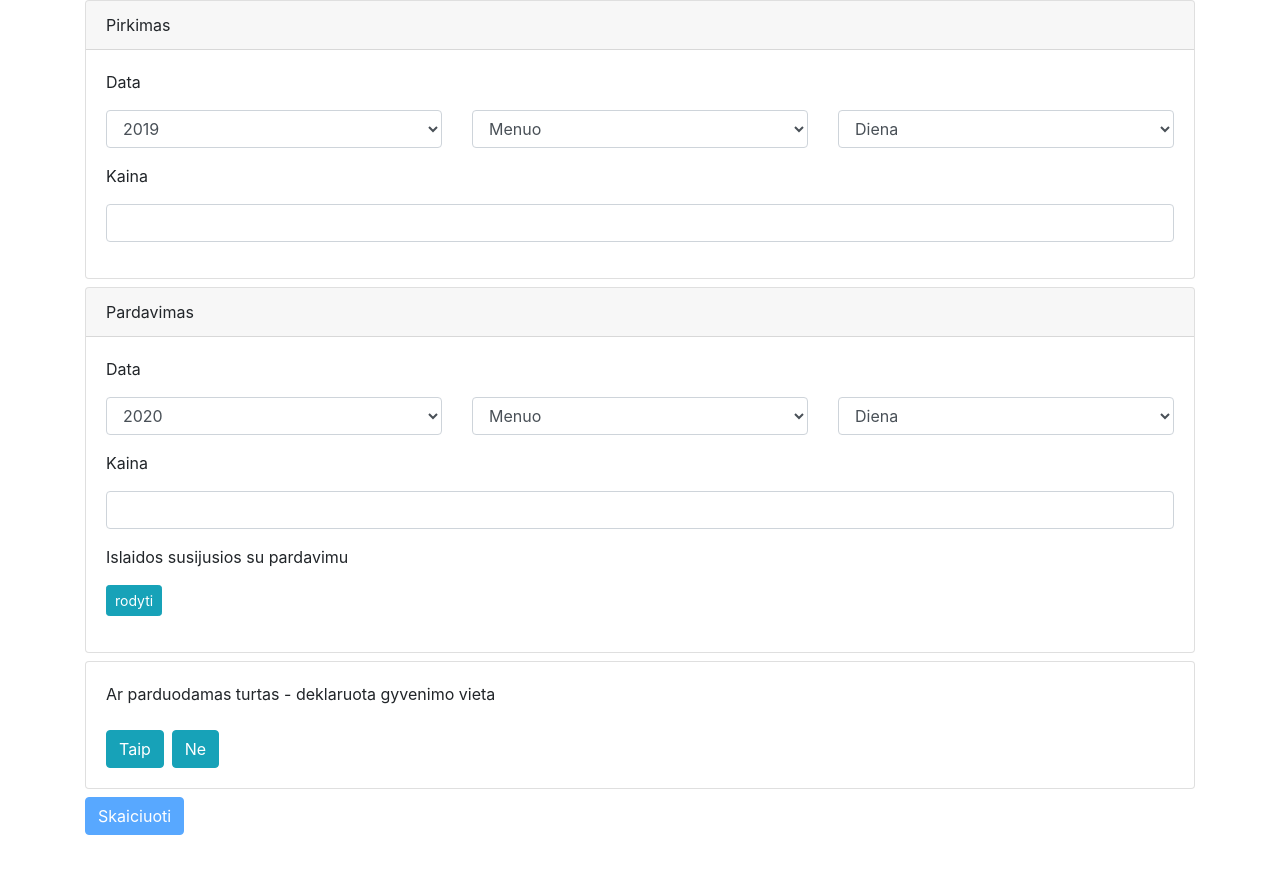
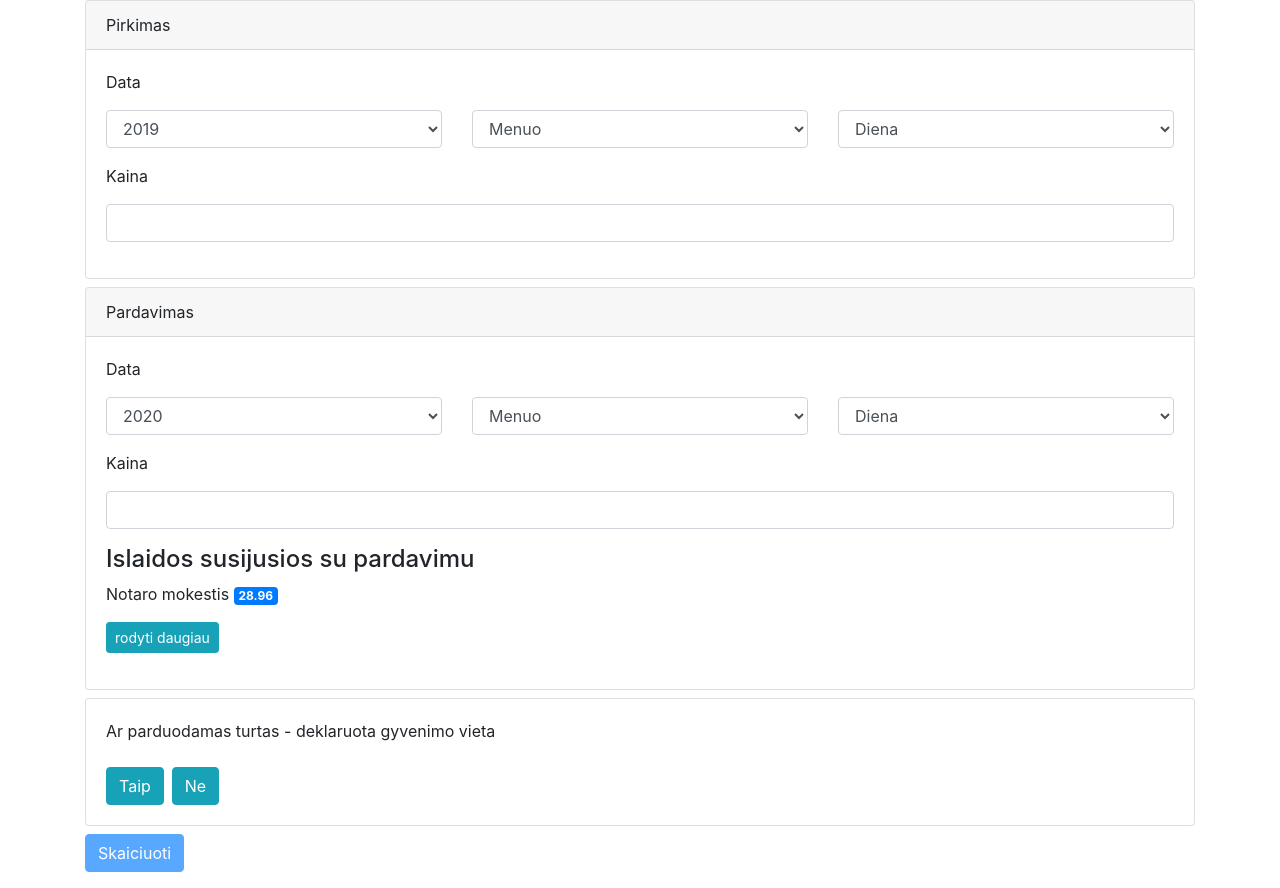
Before and after one commit to horolug/nt-duk, a React (Create React App) app: page / in a window 1280 px wide. Before the commit the page ends 851 px from the top, so only its background shows below. Built offline with nearby package versions, Linux system fonts and the light colour scheme.

Commit message:
Calculated notary fee visible without opening additional info screen

```diff
--- a/src/Components/Expenses/expenses.js
+++ b/src/Components/Expenses/expenses.js
@@ -26,11 +26,13 @@ class Expenses extends React.Component {
       };
     }
 
-    const buttonText = this.state.expensesOpen ? 'slepti' : 'rodyti';
+    const buttonText = this.state.expensesOpen ? 'slepti' : 'rodyti daugiau';
 
     return (
       <div className="form-group">
-        <p> Islaidos susijusios su pardavimu</p>
+        <h4> Islaidos susijusios su pardavimu</h4>
+
+        <p> Notaro mokestis <span className="badge badge-primary">{this.props.notaryFee}</span> </p>
           <button
             onClick={(e) => this.handleClick(e) }
             data-target="expensesOpen"
@@ -43,7 +45,7 @@ class Expenses extends React.Component {
         <div style={infoOpen}>
           <div className="mt-4">
             <label><strong>Notaro mokestis</strong></label>
-            <p>Notaro mokestis : 0.45 procento nuo sumos,
+            <p>Notaro mokestis : 0.45 procento nuo pardavimo sumos,
               bet ne mažiau kaip 28.96 Eur ir ne daugiau kaip 5792.4 Eur.
               </p>
             <p>Automatiskai paskaiciuota suma yra {this.props.notaryFee}.
@@ -57,7 +59,7 @@ class Expenses extends React.Component {
 
           <div className="mt-4">
             <label><strong>Kitos islaidos</strong></label>
-            <p>Islaidos sirtos padidinti turto verte, pavyzdziui, islaidos
+            <p>Islaidos skirtos padidinti turto verte, pavyzdziui, islaidos
               remontui</p>
             <input
               type="number"
--- a/src/Components/Helpers/helpers.js
+++ b/src/Components/Helpers/helpers.js
@@ -35,7 +35,7 @@ const helpers = {
 
   calculateNotaryFee(sellPrice){
     // notary fee : 0.45 procento nuo sumos, bet ne mažiau kaip 28.96 Eur ir ne daugiau kaip 5792.4 Eur
-    let notaryFee = sellPrice * 0.0045;
+    let notaryFee = (sellPrice * 0.0045).toFixed(2);
     if ( notaryFee < 28.96 ){
       notaryFee = 28.96;
     } else if (notaryFee > 5792.4){
```
